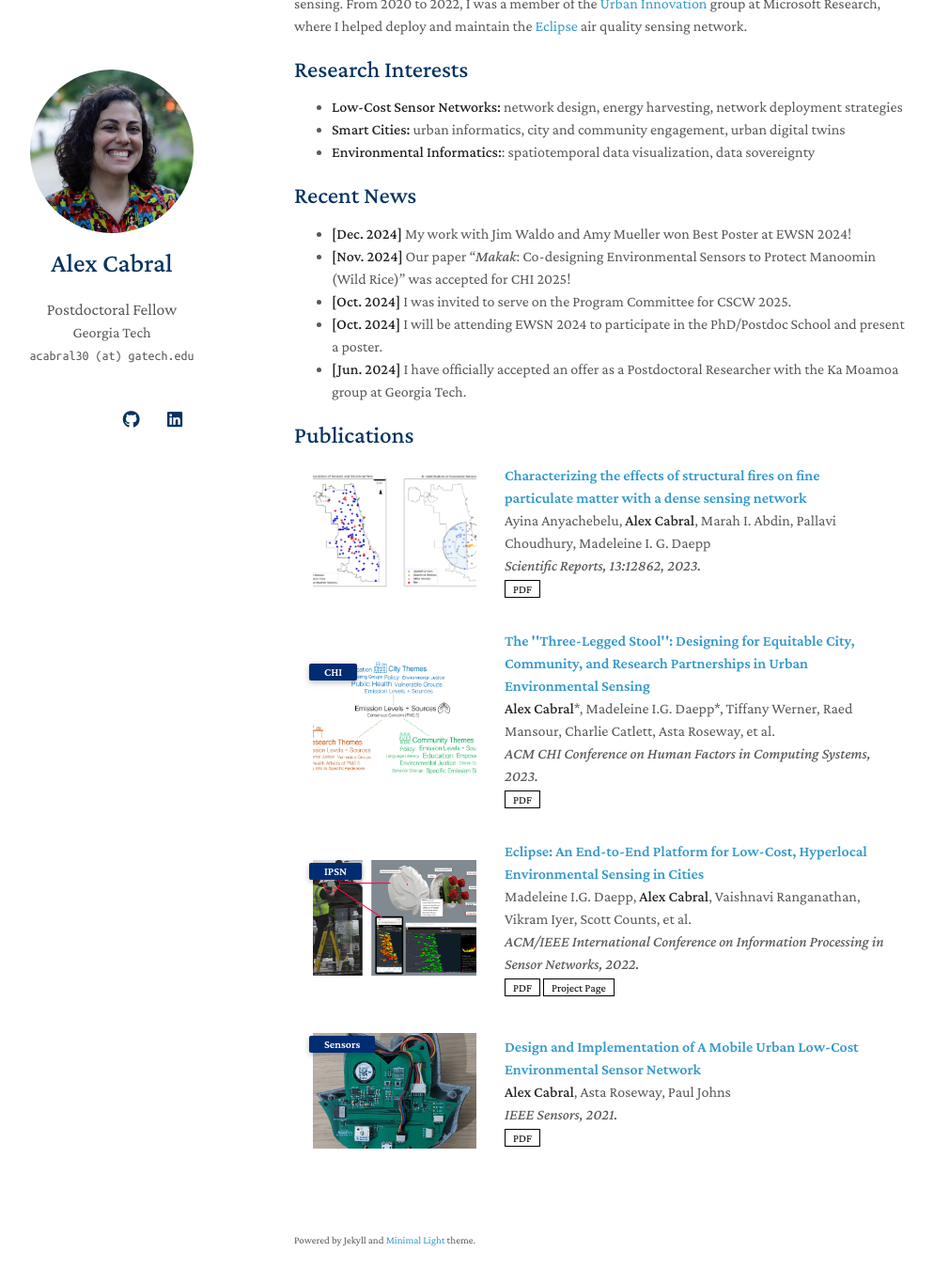
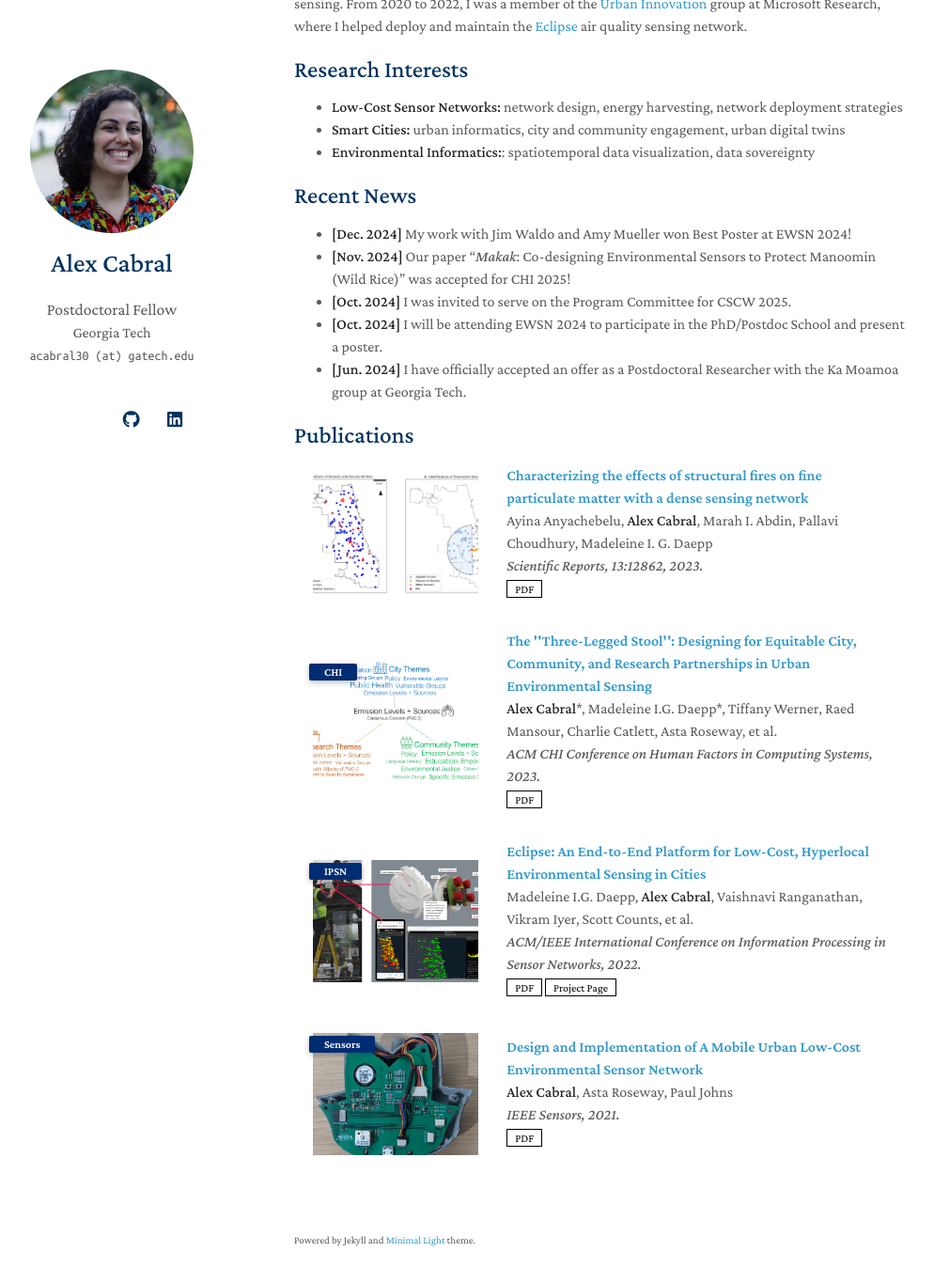
Before and after one commit to a-cabral/a-cabral.github.io, a Jekyll site: the page built from index.md, in a window 1280 px wide and 1400 px high, scrolled down 329 px. Shown: the top 1365 px of the window at 94% size, without its empty margins (157-1151 px from the left). Built offline with Jekyll 4.4.1, drawn with Linux system fonts in a browser that asks for light colours; nearby versions of some CDN libraries; a style sheet for code colours, icons or effects is not loaded; our own code applies the rules of GitHub Pages for plain Markdown files.

Commit message:
Update publications.css
images slightly bigger

```diff
--- a/assets/css/publications.css
+++ b/assets/css/publications.css
@@ -78,4 +78,4 @@ blockquote { background: var(--global-bg-color); border-left: 2px solid var(--gl
 
 .publications ol.bibliography li div.abstract.hidden.open { border-color: var(--global-text-color); }
 
-.publications ol.bibliography li .teaser { height: 123px; width: 270px; margin-top: 5px; margin-left: 5px; margin-bottom: 5px; object-fit: cover; }
+.publications ol.bibliography li .teaser { height: 130px; width: 275px; margin-top: 5px; margin-left: 5px; margin-bottom: 5px; object-fit: cover; }
```
